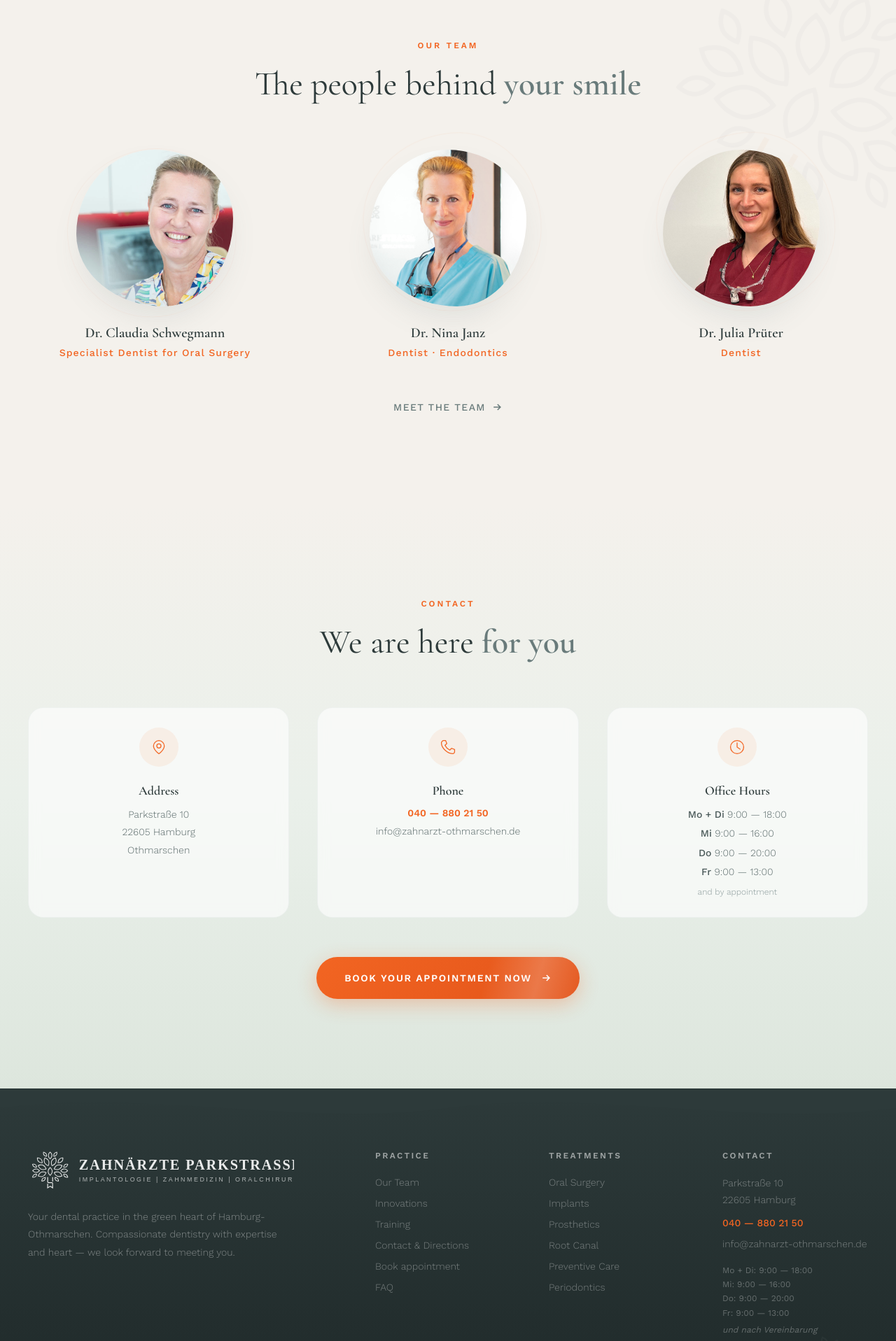
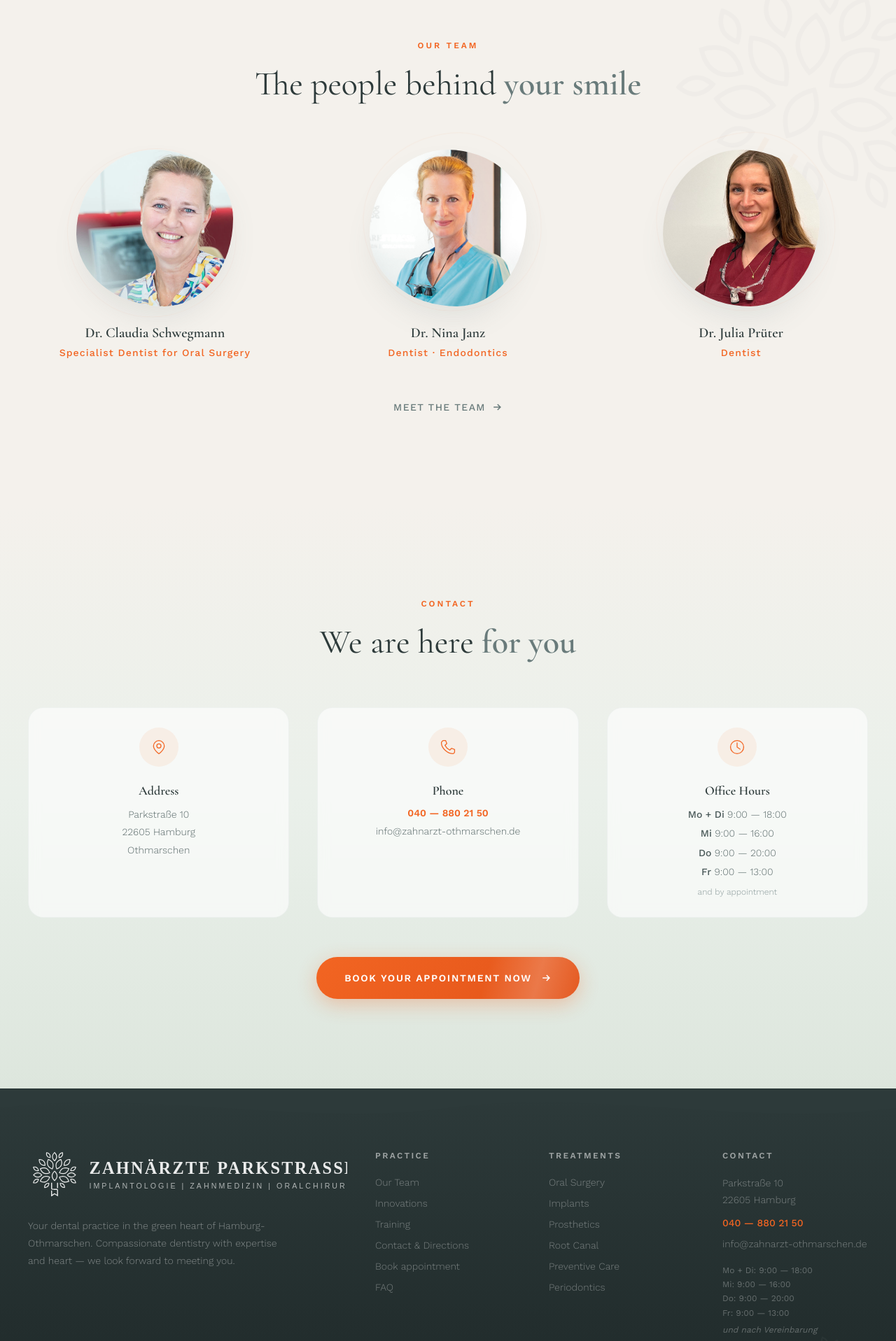
Before and after one commit to JonneFelix/zahnaerzte-parkstrasse, a Next.js app: page /en in a window 1280 px wide. Shown: the part 4478-6395 px from the top of the page at 70% size. Built offline with nearby package versions, Linux system fonts and the light colour scheme.

Commit message:
fix: Footer-Logo volle Breite + Dr. Schwegmann Gesicht zentriert (60% 15%)
Co-Authored-By: Claude Opus 4.6 (1M context) <noreply@anthropic.com>

```diff
--- a/app/[locale]/page.tsx
+++ b/app/[locale]/page.tsx
@@ -437,7 +437,7 @@ export default async function Homepage({ params }: { params: Promise<{ locale: s
                 <div className="relative mb-6 inline-block">
                   <div className="absolute -inset-3 anim-blob opacity-40" style={{ border: "1.5px solid rgba(242, 101, 34, 0.12)", borderRadius: "54% 46% 51% 49% / 49% 54% 46% 51%", animationDelay: `${i * 2}s` }} />
                   <div className="team-bild-hover relative overflow-hidden w-56 h-56 mx-auto" style={{ borderRadius: "50% 50% 44% 56% / 54% 44% 56% 46%", boxShadow: "0 22px 44px -10px rgba(105, 123, 123, 0.16)" }}>
-                    <Image src={a.bild} alt={a.name} fill className="object-cover" style={{ filter: "saturate(0.92) brightness(1.02)" }} />
+                    <Image src={a.bild} alt={a.name} fill className="object-cover" style={{ filter: "saturate(0.92) brightness(1.02)", objectPosition: i === 0 ? "60% 15%" : "center center" }} />
                     <div className="absolute inset-0" style={{ background: "linear-gradient(to top, rgba(105, 123, 123, 0.08), transparent 40%)" }} />
                   </div>
                 </div>
--- a/app/[locale]/team/page.tsx
+++ b/app/[locale]/team/page.tsx
@@ -17,7 +17,7 @@ export async function generateMetadata({ params }: { params: Promise<{ locale: s
 
 /* Nicht-übersetzbare Daten */
 const aerztinnenBilder = ["/images/team/dr-schwegmann-portrait-neu.jpg", "/images/dr-janz.jpg", "/images/team/dr-prueter.jpg"];
-const aerztinnenBildPosition = ["center 25%", "center center", "center center"];
+const aerztinnenBildPosition = ["60% 15%", "center center", "center center"];
 const aerztinnenNamen = ["Dr. Claudia Schwegmann", "Dr. Nina Janz", "Dr. Julia Prüter"];
 const aerztinnenKeys = ["schwegmann", "janz", "prueter"];
 
--- a/app/components/Footer.tsx
+++ b/app/components/Footer.tsx
@@ -71,7 +71,7 @@ export default function Footer({ locale = "de" as Locale }: { locale?: Locale })
               alt="Zahnärzte Parkstrasse — Logo"
               width={600}
               height={100}
-              className="mb-5 opacity-90 w-full max-w-[380px] h-auto"
+              className="mb-5 opacity-90 w-full h-auto"
             />
             <p
               className="text-sm max-w-sm leading-relaxed"
```
